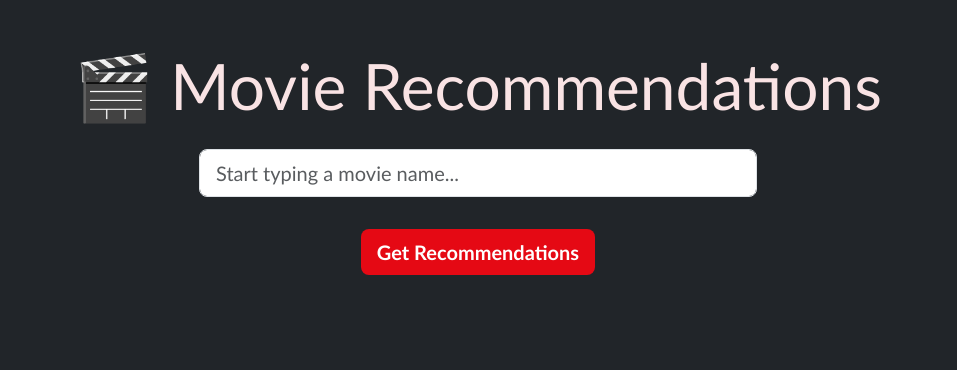
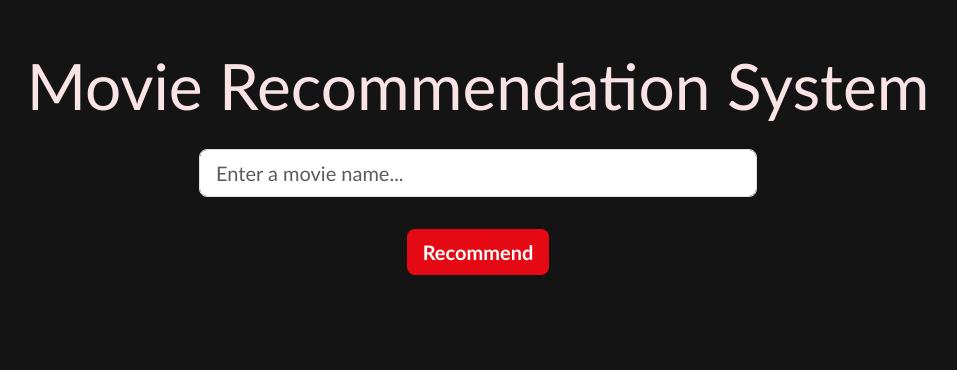
Before and after one commit to satyamk795/movie-recommendation, a Flask app: page / in a window 1280 px wide. Shown: the top 370 px of the page, without its empty margins (162-1119 px from the left). Run offline with Flask 3, Linux system fonts and the light colour scheme; parts of the project's set-up code (start-up, migrations or seed data) failed here and were passed over.

Commit message:
Update index.html

```diff
--- a/app/templates/index.html
+++ b/app/templates/index.html
@@ -2,32 +2,32 @@
 <html lang="en">
 <head>
   <meta charset="UTF-8" />
-  <title>Movie Recommender</title>
+  <title>Movie Recommendation System</title>
   <link href="https://cdn.jsdelivr.net/npm/bootstrap@5.3.0/dist/css/bootstrap.min.css" rel="stylesheet">
   <link href="{{ url_for('static', filename='style.css') }}" rel="stylesheet">
 </head>
-<body class="bg-dark text-white">
+<body >
   <div class="container py-5">
-    <h1 class="text-center mb-4 neon-title">🎬 Movie Recommendations</h1>
+    <h1 class="text-center mb-4 neon-title">Movie Recommendation System</h1>
     <form method="POST" class="mb-5 text-center">
       <input
         type="text"
         id="movie_search"
         name="movie_search"
         class="form-control form-control-lg w-50 mx-auto mb-3"
-        placeholder="Start typing a movie name..."
+        placeholder="Enter a movie name..."
         autocomplete="off"
         value="{{ selected_movie if selected_movie else '' }}"
       />
       <div id="suggestions" class="list-group w-50 mx-auto"></div>
-      <button type="submit" class="btn btn-danger btn-lg glowing-btn mt-3">Get Recommendations</button>
+      <button type="submit" class="btn btn-danger btn-lg glowing-btn mt-3">Recommend</button>
     </form>
 
     {% if recommendations %}
-      <h3 class="text-center text-warning mb-4">Recommended Movies:</h3>
+      <h3 class="text-center ">Recommended Movies:</h3>
       <ul class="list-group list-group-flush w-50 mx-auto">
         {% for movie in recommendations %}
-          <li class="list-group-item bg-dark text-white movie-item">{{ movie }}</li>
+          <li class="list-group-item movie-item">{{ movie }}</li>
         {% endfor %}
       </ul>
     {% elif selected_movie %}
```
